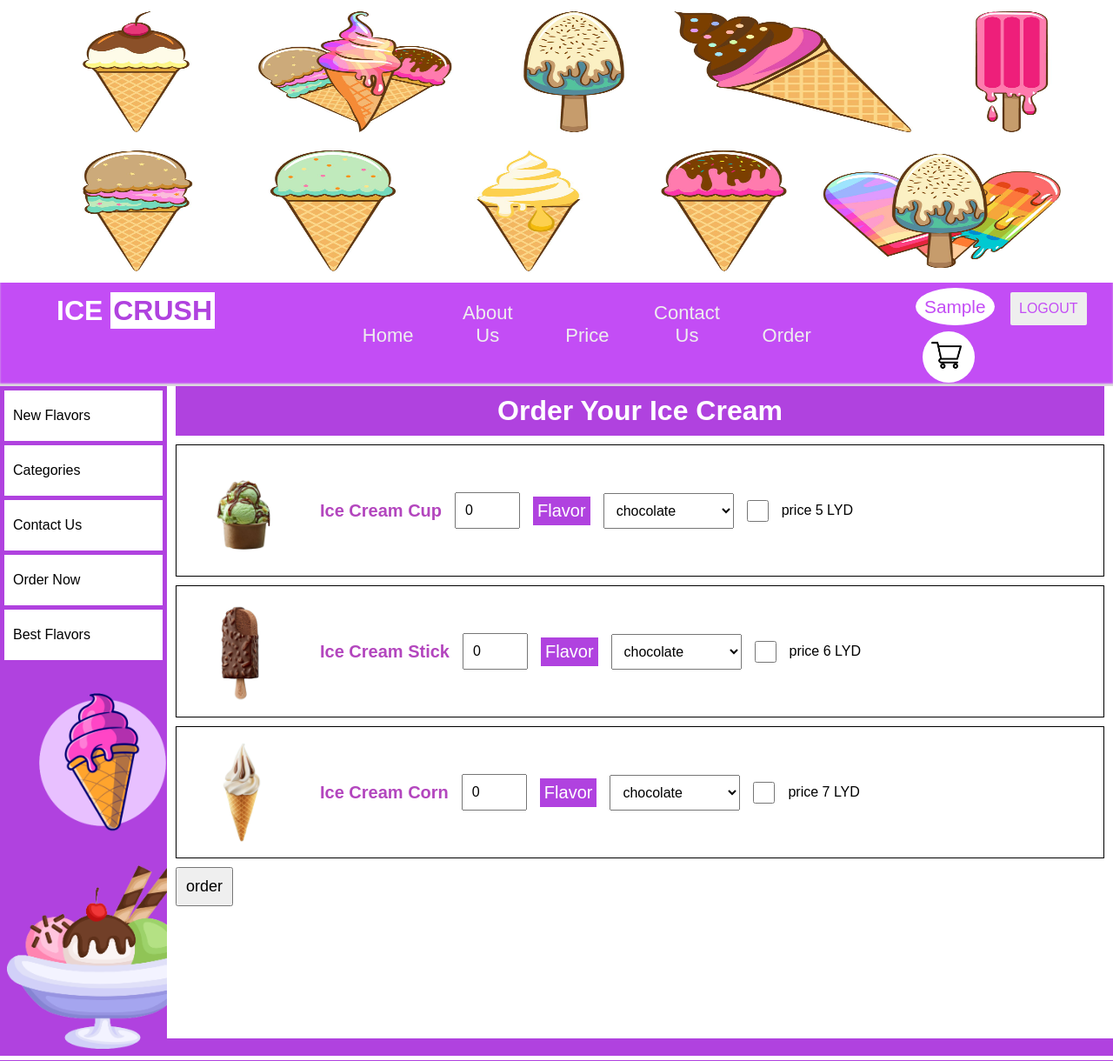
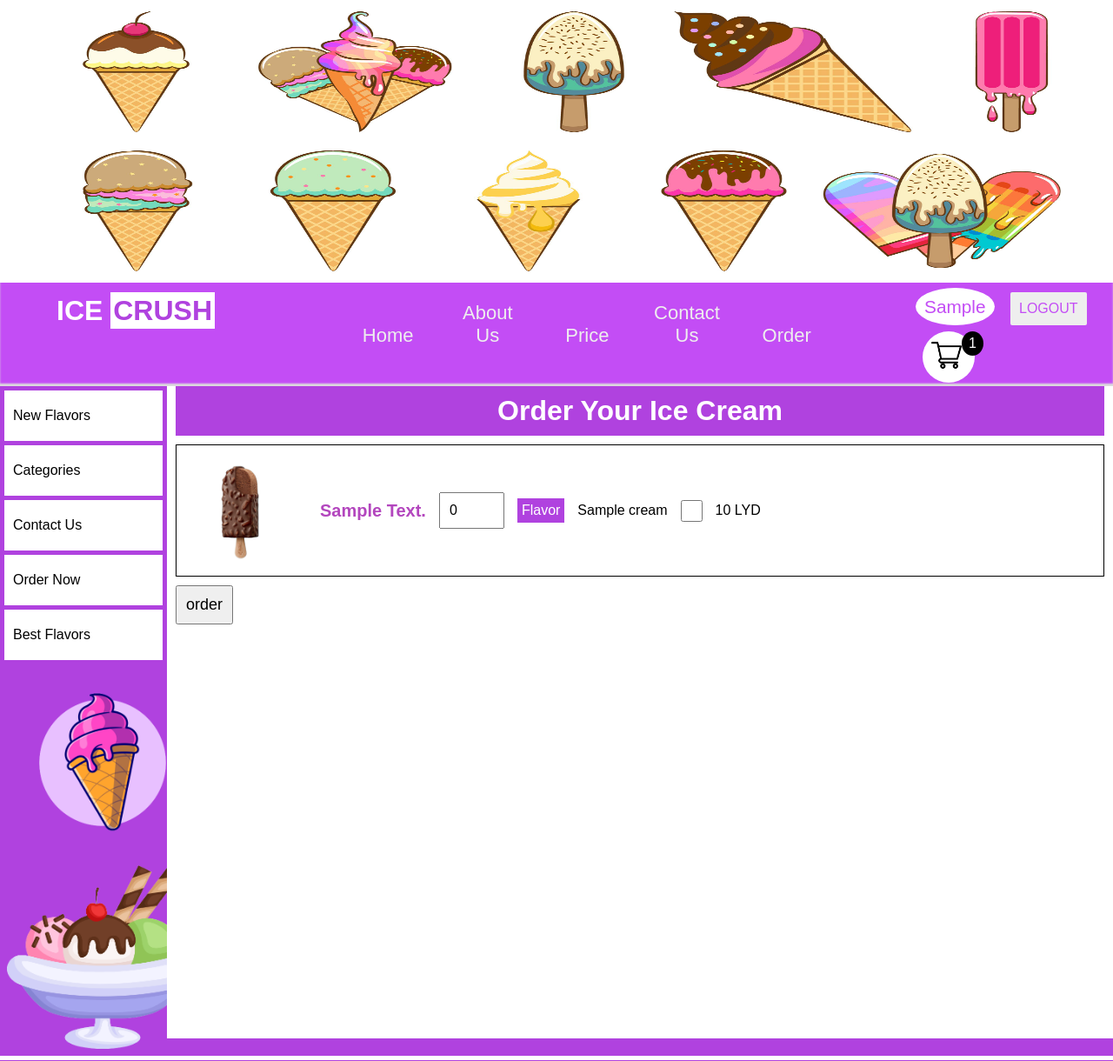
Before and after one commit to ezooProgammer/cs315, a PHP site: page /order.php in a window 1280 px wide. Shown: the top 1220 px of the page at 87% size. Run offline with PHP 8.4, Linux system fonts and the light colour scheme; the visitor is signed in with stand-in values (Sample User, id 1); tables that the repository leaves empty or names only in its code hold one stand-in row (values such as "Sample post").

Commit message:
add show ice cream data from database
add the selected order item into cart and show the count of selected item in top of each page in car icon

```diff
--- a/assignment6/about_us.php
+++ b/assignment6/about_us.php
@@ -4,6 +4,9 @@ $logged = false;
 if (isset($_SESSION["username"])) {
   $logged = true;
   $username = $_SESSION["username"];
+  $cart_item_count = $_SESSION["cart_item_count"];
+} else {
+  header("location:login.php");
 }
 ?>
 <!DOCTYPE html>
@@ -46,6 +49,7 @@ if (isset($_SESSION["username"])) {
       <a id="cart-link" href="./cart.php">
         <div id="cartBtn" class="cart-container">
           <img src="./image/shopping-cart.png" alt="shopping-cart" />
+          <span class="cart-item-count"><?= $cart_item_count ?></span>
         </div>
       </a>
     </div>
--- a/assignment6/contact_us.php
+++ b/assignment6/contact_us.php
@@ -4,6 +4,9 @@ $logged = false;
 if (isset($_SESSION["username"])) {
   $logged = true;
   $username = $_SESSION["username"];
+  $cart_item_count = $_SESSION["cart_item_count"];
+} else {
+  header("location:login.php");
 }
 ?>
 <!DOCTYPE html>
@@ -47,6 +50,7 @@ if (isset($_SESSION["username"])) {
       <a id="cart-link" href="./cart.php">
         <div id="cartBtn" class="cart-container">
           <img src="./image/shopping-cart.png" alt="shopping-cart" />
+          <span class="cart-item-count"><?= $cart_item_count ?></span>
         </div>
       </a>
     </div>
--- a/assignment6/css/style.css
+++ b/assignment6/css/style.css
@@ -148,14 +148,24 @@ body {
   display: inline-block;
 }
 .cart-container {
+  position: relative;
   background-color: #fff;
-  overflow: hidden;
   width: 60px;
   padding: 10px;
   border-radius: 50%;
   float: left;
   margin: 0 15px;
   cursor: pointer;
+}
+.cart-item-count {
+  position: absolute;
+  background-color: black;
+  color: white;
+  border-radius: 50%;
+  width: 25px;
+  text-align: center;
+  padding: 5px;
+  top: 0;
 }
 .cart-container img {
   width: 35px;
--- a/assignment6/home.php
+++ b/assignment6/home.php
@@ -4,6 +4,9 @@ $logged = false;
 if (isset($_SESSION["username"])) {
   $logged = true;
   $username = $_SESSION["username"];
+  $cart_item_count = $_SESSION["cart_item_count"];
+} else {
+  header("location:login.php");
 }
 ?>
 <!DOCTYPE html>
@@ -48,6 +51,7 @@ if (isset($_SESSION["username"])) {
       <a id="cart-link" href="./cart.php">
         <div id="cartBtn" class="cart-container">
           <img src="./image/shopping-cart.png" alt="shopping-cart" />
+          <span class="cart-item-count"><?= $cart_item_count ?></span>
         </div>
       </a>
     </div>
--- a/assignment6/login.php
+++ b/assignment6/login.php
@@ -14,6 +14,11 @@ if (isset($_POST["submit"])) {
   if ($result->num_rows > 0) {
     $_SESSION["user_id"] = $result->fetch_assoc()["u_ID"];
     $_SESSION["username"] = $username;
+    $sql = "SELECT COUNT(item_id) AS item_count FROM cart_items WHERE u_ID = " . $_SESSION["user_id"] . " ";
+    $cart_item_count = $conn->query($sql)->fetch_assoc()["item_count"];
+    if ($cart_item_count->num_rows > 0)
+      $_SESSION["cart_item_count"] = $cart_item_count;
+    else $_SESSION["cart_item_count"] = 0;
     header("location:home.php");
   } else {
     $wrong_message = true;
--- a/assignment6/order.php
+++ b/assignment6/order.php
@@ -1,10 +1,45 @@
 <?php
+require_once "config.php";
 session_start();
 $logged = false;
 if (isset($_SESSION["username"])) {
   $logged = true;
   $username = $_SESSION["username"];
+  $cart_item_count = $_SESSION["cart_item_count"];
+} else {
+  header("location:login.php");
 }
+
+$conn = new mysqli($server, $username_db, $password_db, $name_db);
+if ($conn->connect_error) {
+  die("Connection failed: " . $conn->connect_error);
+}
+$sql = "SELECT * FROM ice_creams;";
+$result = $conn->query($sql);
+$ice_creams = [];
+if ($result->num_rows > 0)
+  $ice_creams = $result->fetch_all(MYSQLI_ASSOC);
+else
+  array_push($ice_creams, [['f_id' => 0], ['f_name' => 'unknown'], ['f_desc' => 'unknown'], ['f_price' => 0.0]]);
+
+if (isset($_POST["order"])) {
+  $ice_creams_orders = $_POST["ice_cream"];
+  $filtered_ice_creams = array_filter($ice_creams_orders, function ($ice_cream) {
+    return +$ice_cream["qty"] > 0 && isset($ice_cream["id"]);
+  });
+
+  if (!empty($filtered_ice_creams) && isset($_SESSION["user_id"])) {
+    foreach ($filtered_ice_creams as $key => $value) {
+      $sql = "INSERT INTO cart_items (f_id, item_qty,u_ID) VALUES ('" . $value["id"] . "','" . $value["qty"] . "','" . $_SESSION["user_id"] . "')";
+      $conn->query($sql);
+    }
+  }
+  $filtered_ice_creams = null;
+  $sql = "SELECT COUNT(item_id) AS item_count FROM cart_items WHERE u_ID = " . $_SESSION["user_id"] . " ";
+  $cart_item_count = $conn->query($sql)->fetch_assoc()["item_count"];
+  $_SESSION["cart_item_count"] = $cart_item_count;
+}
+$conn->close();
 ?>
 <!DOCTYPE html>
 <html lang="en">
@@ -47,6 +82,7 @@ if (isset($_SESSION["username"])) {
       <a id="cart-link" href="./cart.php">
         <div id="cartBtn" class="cart-container">
           <img src="./image/shopping-cart.png" alt="shopping-cart" />
+          <span class="cart-item-count"><?= $cart_item_count ?></span>
         </div>
       </a>
     </div>
@@ -68,51 +104,23 @@ if (isset($_SESSION["username"])) {
     <div class="main content-section">
       <h1 class="order-icecream-title">Order Your Ice Cream</h1>
       <div class="order-container">
-        <form action="cart.php" method="post">
-          <div class="prd-order">
-            <img class="prd-order-img" src="image/cup-1.jpg" alt="cup-ice" />
-            <label for="ice-cup-price">ice cream cup</label>
-            <input class="prd-qty" type="number" name="cup-qty" value="0" placeholder="quantity" />
-            <label class="flavor-label" for="ice-cup-flavor">Flavor</label>
-            <select name="ice-cup-flavor" id="ice-cup-flavor">
-              <option value="chocolate">chocolate</option>
-              <option value="vanilla">vanilla</option>
-              <option value="fraise">fraise</option>
-            </select>
-            <input type="checkbox" placeholder="ice-cream" id="ice-cup-price" name="ice-cup-price" value="5" />
-            <input type="text" placeholder="ice cream" name="ice-cream-cup" value="ice cream cup" hidden="true" />
-            <span>price 5 LYD</span>
-          </div>
+        <form action="" method="post">
+          <?php foreach ($ice_creams as $key => $ice) { ?>
+            <div class="prd-order">
+              <img class="prd-order-img" src="image/<?= $ice['f_id'] ?>.jpg" alt="cup-ice" />
+              <label for="<?= $ice['f_id'] ?>"><?= $ice['f_desc'] ?></label>
+              <input class="prd-qty" type="number" name="ice_cream[<?= $ice['f_id'] ?>][qty]" value="0" placeholder="quantity" />
+              <span class="flavor-label" for="">Flavor</span>
+              <span><?= $ice['f_name'] ?></span>
+              <input type="checkbox" placeholder="ice-cream" id="<?= $ice['f_id'] ?>" name="ice_cream[<?= $ice['f_id'] ?>][id]" value="<?= $ice['f_id'] ?>" />
+              <span><?= $ice['f_price'] ?> LYD</span>
+            </div>
+          <?php
+          } ?>
           <!--  -->
-          <div class="prd-order">
-            <img class="prd-order-img" src="image/stick-1.jpg" alt="stick-ice" />
-            <label for="ice-stick-price">ice cream stick</label>
-            <input class="prd-qty" type="number" name="stick-qty" value="0" placeholder="quantity" />
-            <label class="flavor-label" for="ice-stick-flavor">Flavor</label>
-            <select name="ice-stick-flavor" id="ice-stick-flavor">
-              <option value="chocolate">chocolate</option>
-              <option value="vanilla">vanilla</option>
-              <option value="fraise">fraise</option>
-            </select>
-            <input type="checkbox" placeholder="ice-cream" id="ice-stick-price" name="ice-stick-price" value="6" />
-            <input type="text" placeholder="ice cream" name="ice-cream-stick" value="ice cream stick" hidden="true" />
-            <span>price 6 LYD</span>
-          </div>
+
           <!--  -->
-          <div class="prd-order">
-            <img class="prd-order-img" src="image/corn-1.jpg" alt="corn-ice" />
-            <label for="ice-corn-price">ice cream corn</label>
-            <input class="prd-qty" type="number" name="corn-qty" value="0" placeholder="quantity" />
-            <label class="flavor-label" for="ice-corn-flavor">Flavor</label>
-            <select name="ice-corn-flavor" id="ice-corn-flavor">
-              <option value="chocolate">chocolate</option>
-              <option value="vanilla">vanilla</option>
-              <option value="fraise">fraise</option>
-            </select>
-            <input type="checkbox" placeholder="ice-cream" id="ice-corn-price" name="ice-corn-price" value="7" />
-            <input type="text" placeholder="ice cream" name="ice-cream-corn" value="ice cream corn" hidden="true" />
-            <span>price 7 LYD</span>
-          </div>
+
           <!--  -->
           <input type="submit" name="order" class="order-btn" value="order" />
         </form>
--- a/assignment6/payment_info.php
+++ b/assignment6/payment_info.php
@@ -4,6 +4,9 @@ $logged = false;
 if (isset($_SESSION["username"])) {
   $logged = true;
   $username = $_SESSION["username"];
+  $cart_item_count = $_SESSION["cart_item_count"];
+} else {
+  header("location:login.php");
 }
 ?>
 <!DOCTYPE html>
@@ -47,6 +50,7 @@ if (isset($_SESSION["username"])) {
       <a id="cart-link" href="./cart.php">
         <div id="cartBtn" class="cart-container">
           <img src="./image/shopping-cart.png" alt="shopping-cart" />
+          <span class="cart-item-count"><?= $cart_item_count ?></span>
         </div>
       </a>
     </div>
--- a/assignment6/price.php
+++ b/assignment6/price.php
@@ -4,6 +4,9 @@ $logged = false;
 if (isset($_SESSION["username"])) {
   $logged = true;
   $username = $_SESSION["username"];
+  $cart_item_count = $_SESSION["cart_item_count"];
+} else {
+  header("location:login.php");
 }
 ?>
 <!DOCTYPE html>
@@ -47,6 +50,7 @@ if (isset($_SESSION["username"])) {
       <a id="cart-link" href="./cart.php">
         <div id="cartBtn" class="cart-container">
           <img src="./image/shopping-cart.png" alt="shopping-cart" />
+          <span class="cart-item-count"><?= $cart_item_count ?></span>
         </div>
       </a>
     </div>
--- a/assignment6/sign-up.php
+++ b/assignment6/sign-up.php
@@ -51,7 +51,6 @@ if (isset($_POST["submit"])) {
           <input type="email" name="email" id="email" placeholder="enter your email" required />
           <label for="password">password</label>
           <input type="password" name="password" id="password" placeholder="enter your password" required />
-
           <label for="confirm-password">re-password</label>
           <input type="password" name="confirm-password" id="confirm-password" placeholder="match the password" required />
           <?php
--- a/assignment6/user_profile_settings.php
+++ b/assignment6/user_profile_settings.php
@@ -36,6 +36,7 @@ $logged = false;
 if (isset($_SESSION["username"])) {
     $logged = true;
     $username = $_SESSION["username"];
+    $cart_item_count = $_SESSION["cart_item_count"];
     // حتى يتم عرض بيانات حساب المستخدم الحالي في حقول تعديل البيانات
     $conn = new mysqli($server, $username_db, $password_db, $name_db);
     if ($conn->connect_error)
@@ -45,6 +46,8 @@ if (isset($_SESSION["username"])) {
     if ($result->num_rows > 0)
         $user = $result->fetch_assoc();
     $conn->close();
+} else {
+    header("location:login.php");
 }
 ?>
 <!DOCTYPE html>
@@ -89,6 +92,7 @@ if (isset($_SESSION["username"])) {
             <a id="cart-link" href="./cart.php">
                 <div id="cartBtn" class="cart-container">
                     <img src="./image/shopping-cart.png" alt="shopping-cart" />
+                    <span class="cart-item-count"><?= $cart_item_count ?></span>
                 </div>
             </a>
         </div>
```
Also changed, not shown: assignment6/cart.php (+55 -33 lines), assignment6/delete_item_from_cart.php (added, +20 -0 lines), assignment6/image/1.jpg (added), assignment6/image/2.jpg (added), assignment6/image/3.jpg (added), assignment6/image/4.jpg (added).
